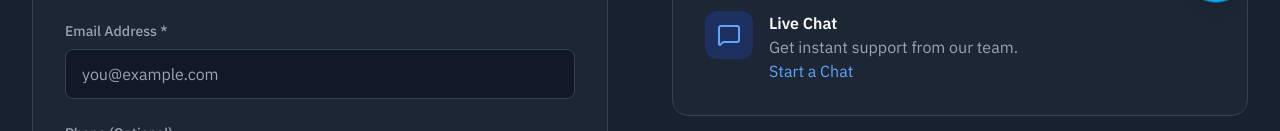
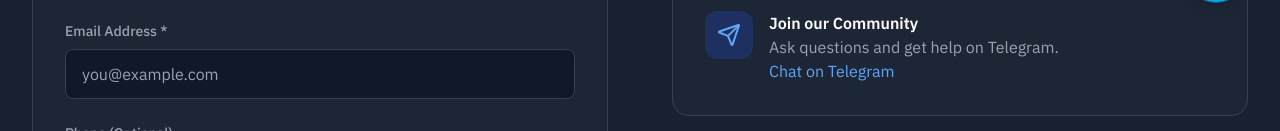
Before and after one commit to incogni100x/centralfxlanding, a website built with Vite: page contact.html in a window 1280 px wide. Shown: the part 754-885 px from the top of the page. Built offline with nearby package versions, Linux system fonts and the light colour scheme.

Commit message:
feat: initial commit

```diff
--- a/contact.html
+++ b/contact.html
@@ -190,12 +190,12 @@
                             </div>
                             <div class="flex items-start gap-4">
                                 <div class="w-12 h-12 bg-blue-900/50 rounded-xl flex items-center justify-center flex-shrink-0">
-                                    <i data-lucide="message-square" class="w-6 h-6 text-blue-400"></i>
+                                    <i data-lucide="send" class="w-6 h-6 text-blue-400"></i>
                                 </div>
                                 <div>
-                                    <h4 class="font-semibold text-white">Live Chat</h4>
-                                    <p class="text-gray-400">Get instant support from our team.</p>
-                                    <a href="#" class="text-blue-400 hover:underline">Start a Chat</a>
+                                    <h4 class="font-semibold text-white">Join our Community</h4>
+                                    <p class="text-gray-400">Ask questions and get help on Telegram.</p>
+                                    <a href="https://t.me/capirocket" target="_blank" rel="noopener noreferrer" class="text-blue-400 hover:underline">Chat on Telegram</a>
                                 </div>
                             </div>
                         </div>
```
